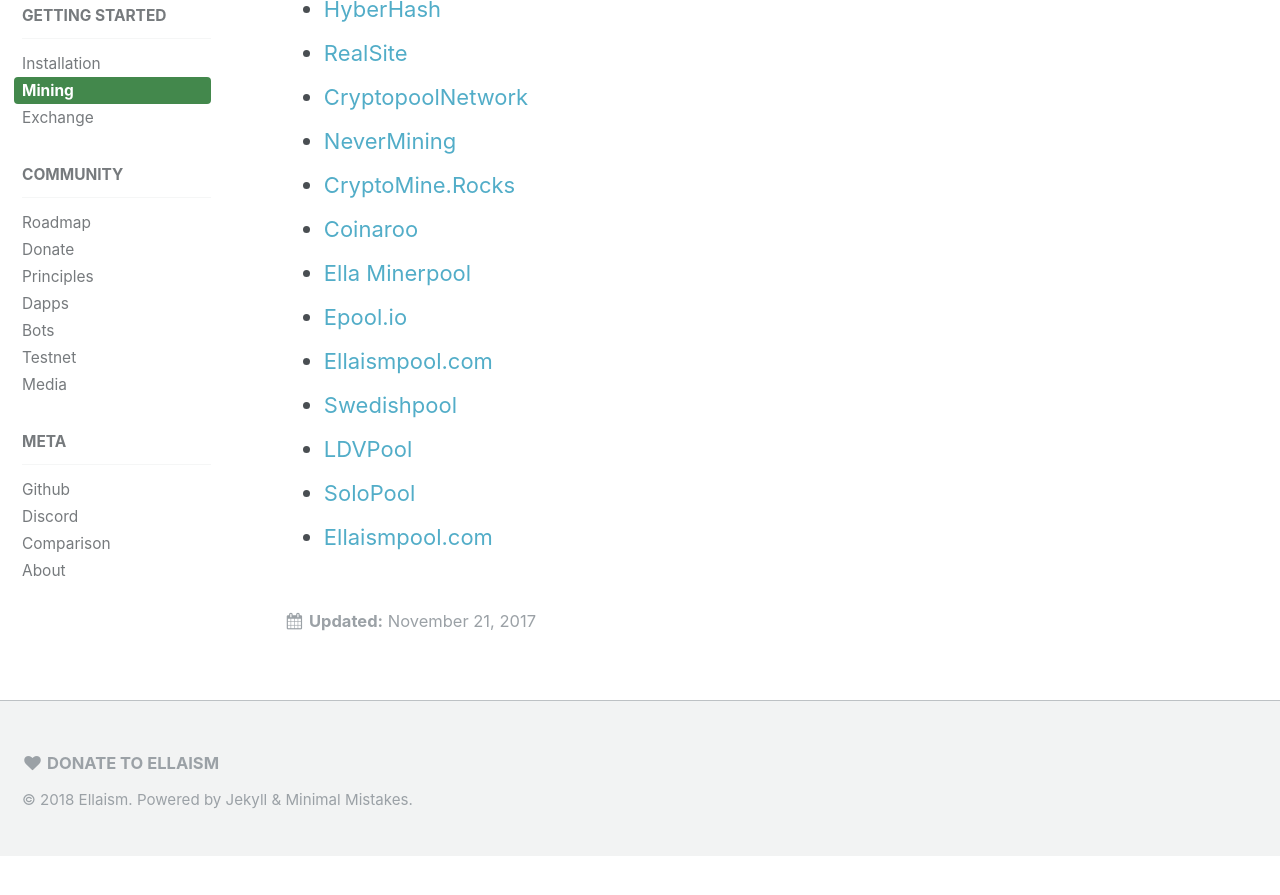
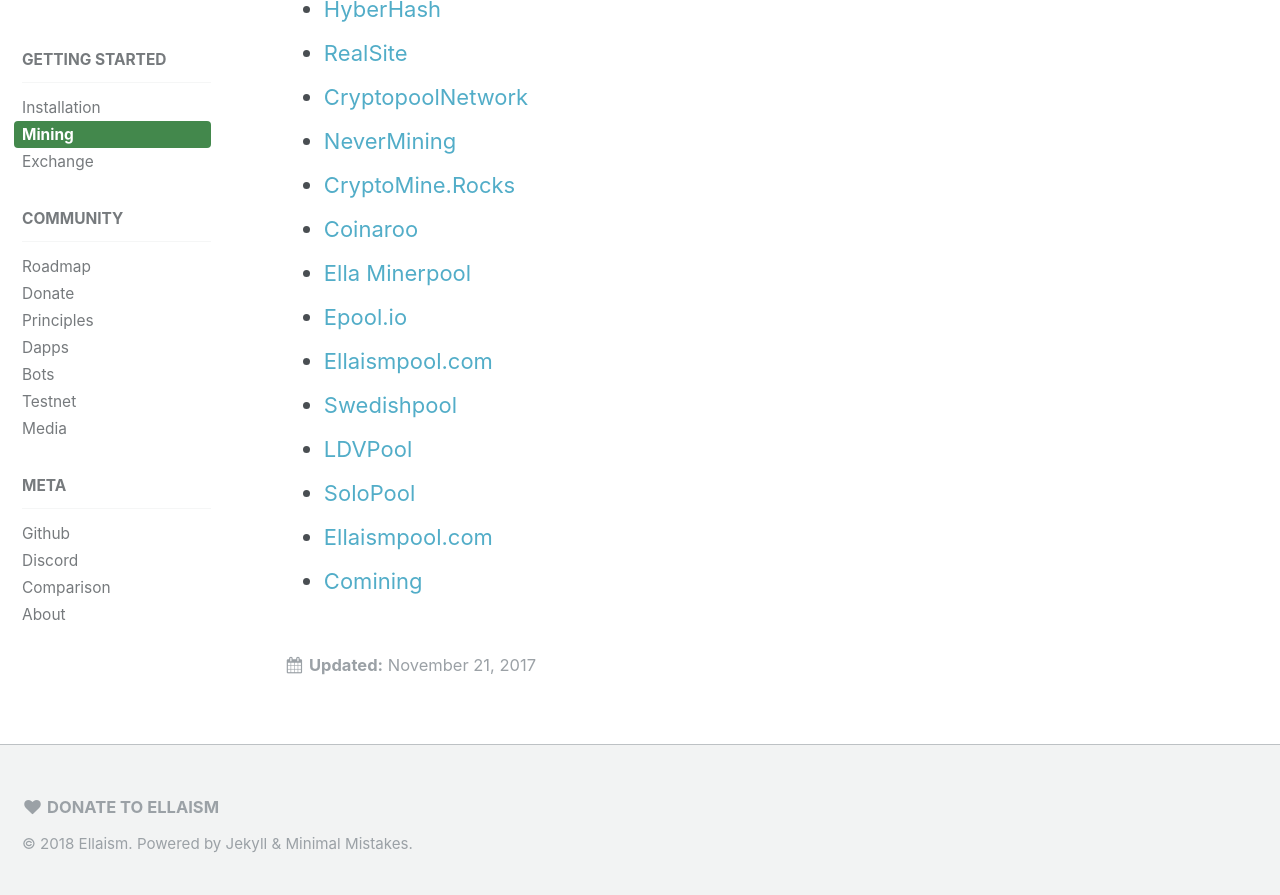
Before and after one commit to ellaism/ellaism.org, a Jekyll site: the page built from _docs/mining.md, in a window 1280 px wide and 900 px high, scrolled down 2576 px. Shown: the top 895 px of the window. Built offline with Jekyll 4.4.1, drawn with Linux system fonts in a browser that asks for light colours; before the commit the page ends 3432 px from its top, so only the background shows below that.

Commit message:
Add Comining pool

```diff
--- a/_docs/mining.md
+++ b/_docs/mining.md
@@ -76,3 +76,4 @@
 * [LDVPool](http://ella.ldvpool.com)
 * [SoloPool](https://ella.solopool.org/)
 * [Ellaismpool.com](http://ellaismpool.com)
+* [Comining](http://comining.io/)
```
